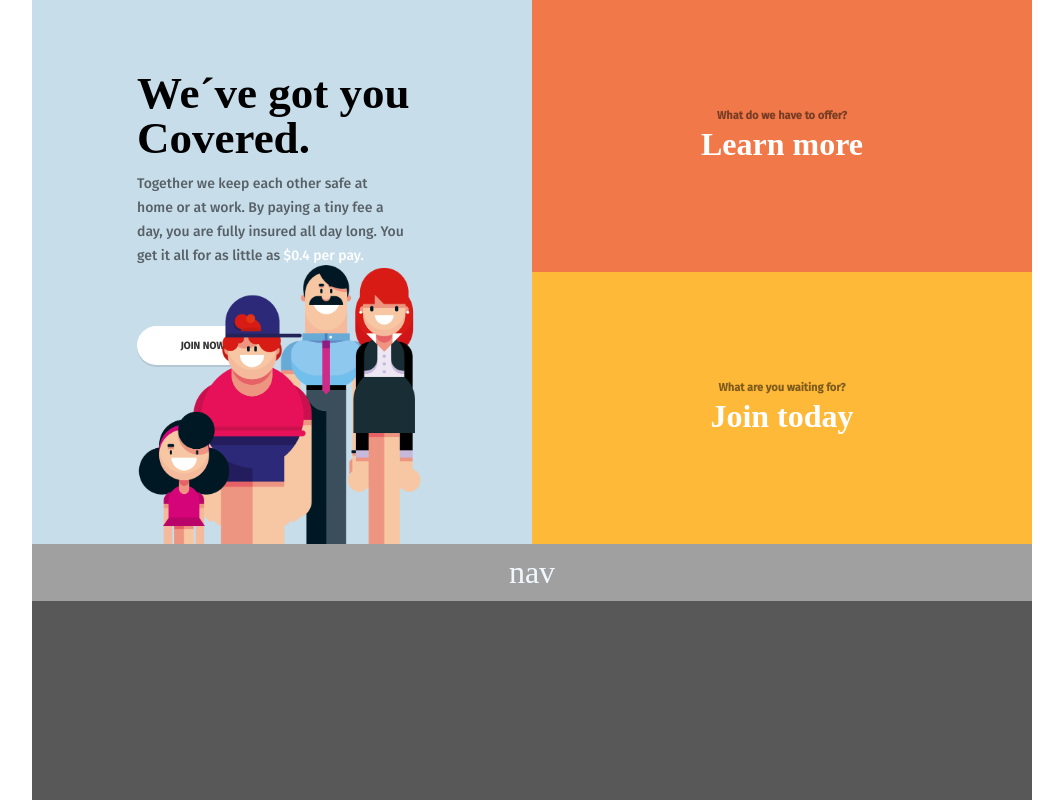
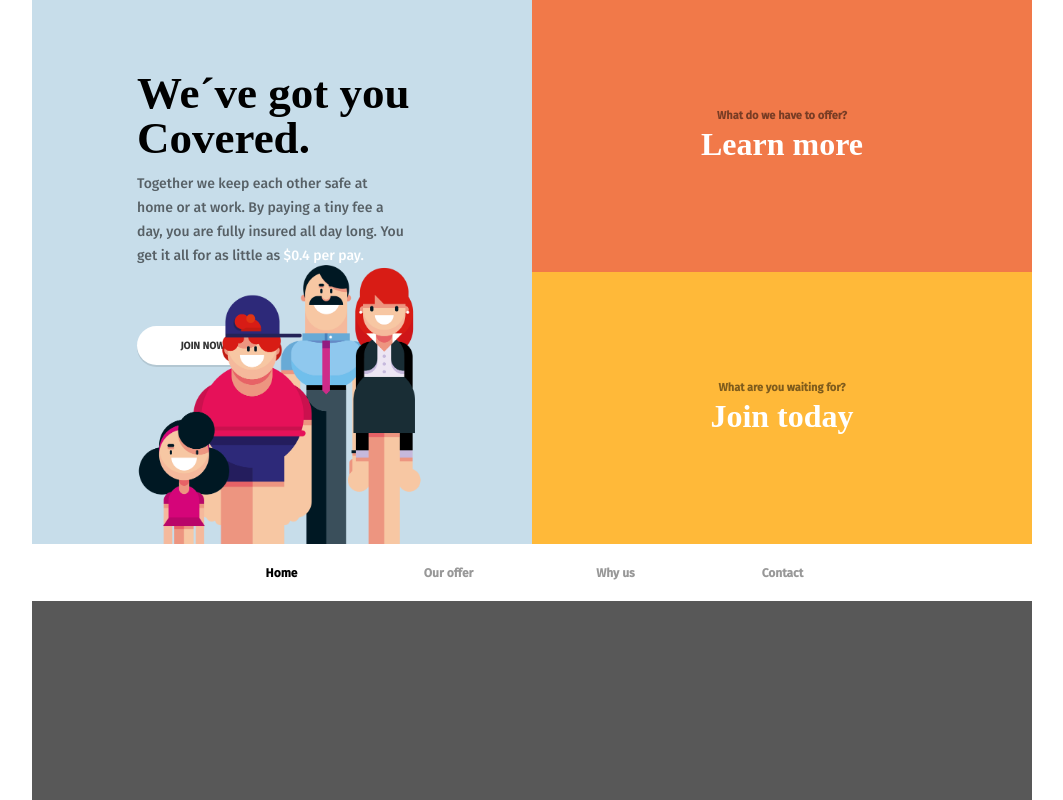
Before and after one commit to sandrastoltz/Layout-project, a plain HTML site: page index.html in a window 1280 px wide. Shown: the top 800 px of the page, without its empty margins (108-1171 px from the left). Drawn offline with Linux system fonts and the light colour scheme; a web font is replaced by a local one.

Commit message:
nav-finished

```diff
--- a/index.html
+++ b/index.html
@@ -32,7 +32,10 @@
 
     <!--nav-->
     <nav>
-        <p>nav</p>
+        <a class="nav-text" href="">Home</a>
+        <a class="nav-text nav-text2" href="">Our offer</a>
+        <a class="nav-text nav-text2" href="">Why us</a>
+        <a class="nav-text nav-text2" href="">Contact</a>
     </nav>
 
     <!--main-->
--- a/style.css
+++ b/style.css
@@ -135,13 +135,25 @@ button {
 
 /*nav*/
 nav {
-    background-color: rgb(160, 160, 160);
     grid-area: 2/1/3/-1;
+    display: flex;
+    justify-content: center;
+}
+.nav-text {
+    width: 10.438rem;
+    height: 3.563rem;
 
-    /*text*/
+    font-family: 'Fira Sans', sans-serif;
+    text-decoration: none;
+    color: #000000;
+    font-weight: 600;
+    font-size: 0.75rem;
     display: flex;
     justify-content: center;
     align-items: center;
+}
+.nav-text2 {
+    opacity: 40%;
 }
 
 /*main*/
```
